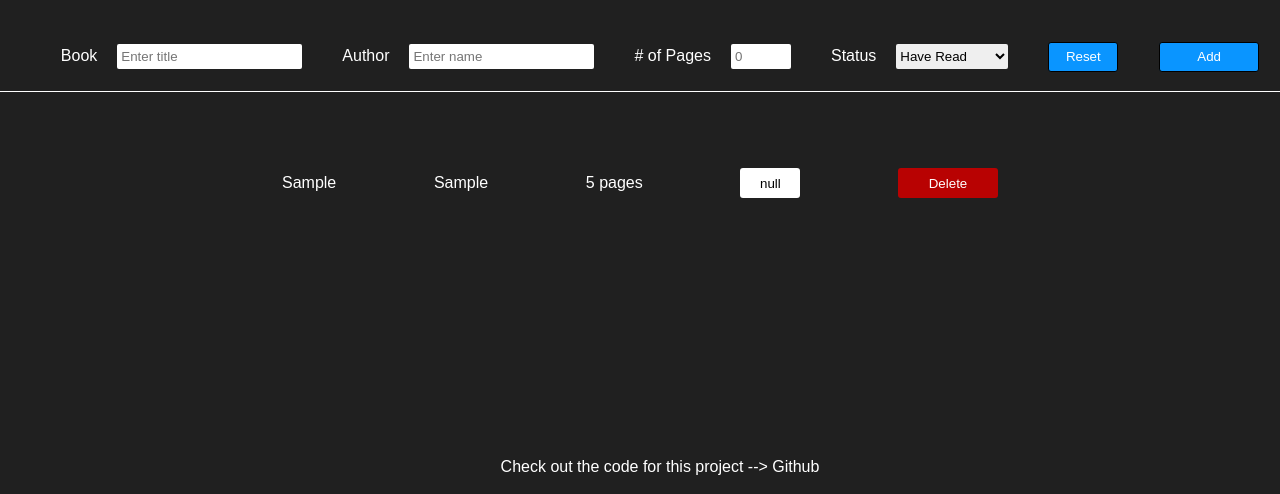
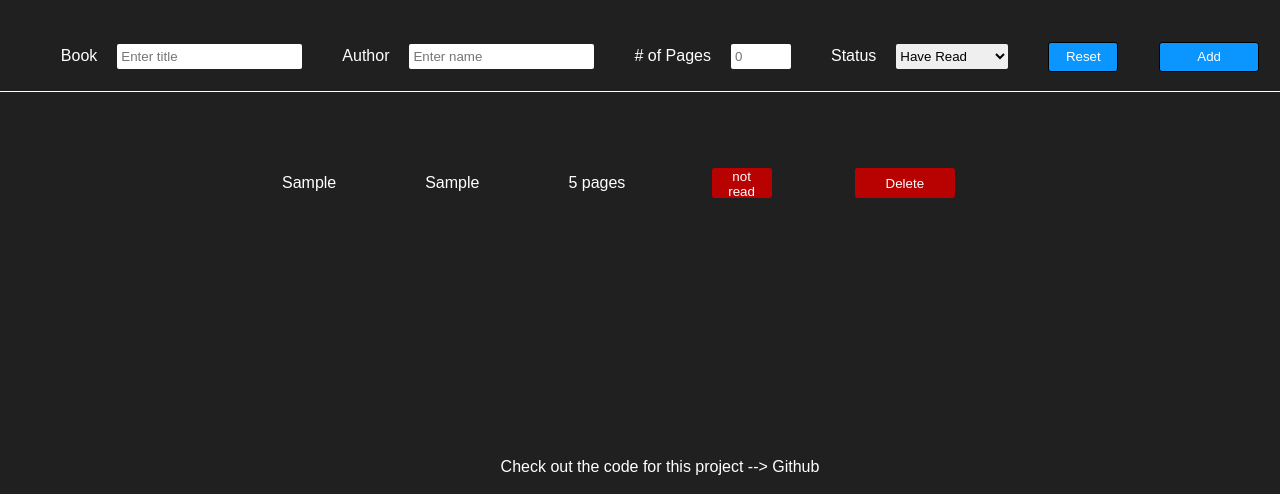
Before and after one commit to nathankim137311/library, a plain HTML site: page index.html in a window 1280 px wide. Both pictures are taken after typing "Sample", "Sample", "5" into the empty fields and a click on the button "Add". Shown: the part 306-800 px from the top of the page. Drawn offline with Linux system fonts and the light colour scheme.

Commit message:
delete button saves to local storage, the app is filled with bugs though

```diff
--- a/app/js/script.js
+++ b/app/js/script.js
@@ -12,7 +12,7 @@ let myLibrary = [];
 let title = null;
 let author = null;
 let pages = null;
-let read = null;
+let read = 'not read';
 let book = new Book(title, author, pages, read);
 
 // clear storage link
@@ -56,6 +56,7 @@ addBtn.addEventListener('click', () => {
     myLibrary.push(book);
     createBook(myLibrary[i]);
     i++;
+    console.log(myLibrary);
 });
 
 // book constructor
@@ -67,6 +68,7 @@ function Book(title, author, pages, read) {
 }
 
 function createBook (item) {
+  saveLocal();
   // new book entry
   const li = document.createElement('li');
   const bookDiv = document.createElement('div');
@@ -74,7 +76,6 @@ function createBook (item) {
   bookDiv.classList.add('book-div');
   li.appendChild(bookDiv);
   bookList.appendChild(li);
-  // book properties
   // title
   const titleP = document.createElement('p');
   titleP.textContent = ' ' + item.title;
@@ -105,12 +106,12 @@ function createBook (item) {
       readButton.style.backgroundColor = '#b80202';
       readButton.textContent = 'not read';
       item.read = 'not read';
-      localStorage.setItem('books', JSON.stringify(myLibrary));
+      saveLocal();
     } else if (readButton.textContent === 'not read') {
       readButton.style.backgroundColor = 'green';
       readButton.textContent = 'read';
       item.read = 'read';
-      localStorage.setItem('books', JSON.stringify(myLibrary));
+      saveLocal();
     }
   });
   // delete button
@@ -118,19 +119,24 @@ function createBook (item) {
   deleteButton.setAttribute('id', 'delete-button');
   deleteButton.textContent = 'Delete';
   bookDiv.appendChild(deleteButton);
-  deleteButton.addEventListener('click', () => {
+  deleteButton.addEventListener('click', (e) => {
   bookDiv.classList.add('vanish');
+  let index = e.target.id;
+    myLibrary.splice(index, 1);
+    console.log(myLibrary);
+    saveLocal();
   });
-  bookDiv.addEventListener('transitionend', () => {
+  bookDiv.addEventListener('transitionend', (e) => {
     li.remove();
-    localStorage.removeItem(item);
   });
-   // save to local storage
-   localStorage.setItem('books', JSON.stringify(myLibrary));
-   // clear input value
-   const resetBtn = document.getElementById('reset');
-   inputs.forEach(input => input.value = '');
-   resetBtn.value = 'Reset';
+  // clear input value
+  const resetBtn = document.getElementById('reset');
+  inputs.forEach(input => input.value = '');
+  resetBtn.value = 'Reset';
+  // save to local storage
+  function saveLocal () {
+    localStorage.setItem('books', JSON.stringify(myLibrary));
+  }
 }
 
 // get books from local storage
--- a/app/scss/style.scss
+++ b/app/scss/style.scss
@@ -116,7 +116,9 @@
 }
 
 .book-div {
-  display: flex;
+  width: 100%;
+  display: grid;
+  grid-template-columns: repeat(5, 1fr);
   justify-content: space-between;
   align-items: center;
   flex-direction: row;
```
Also changed, not shown: dist/style.css, 1 other file.
